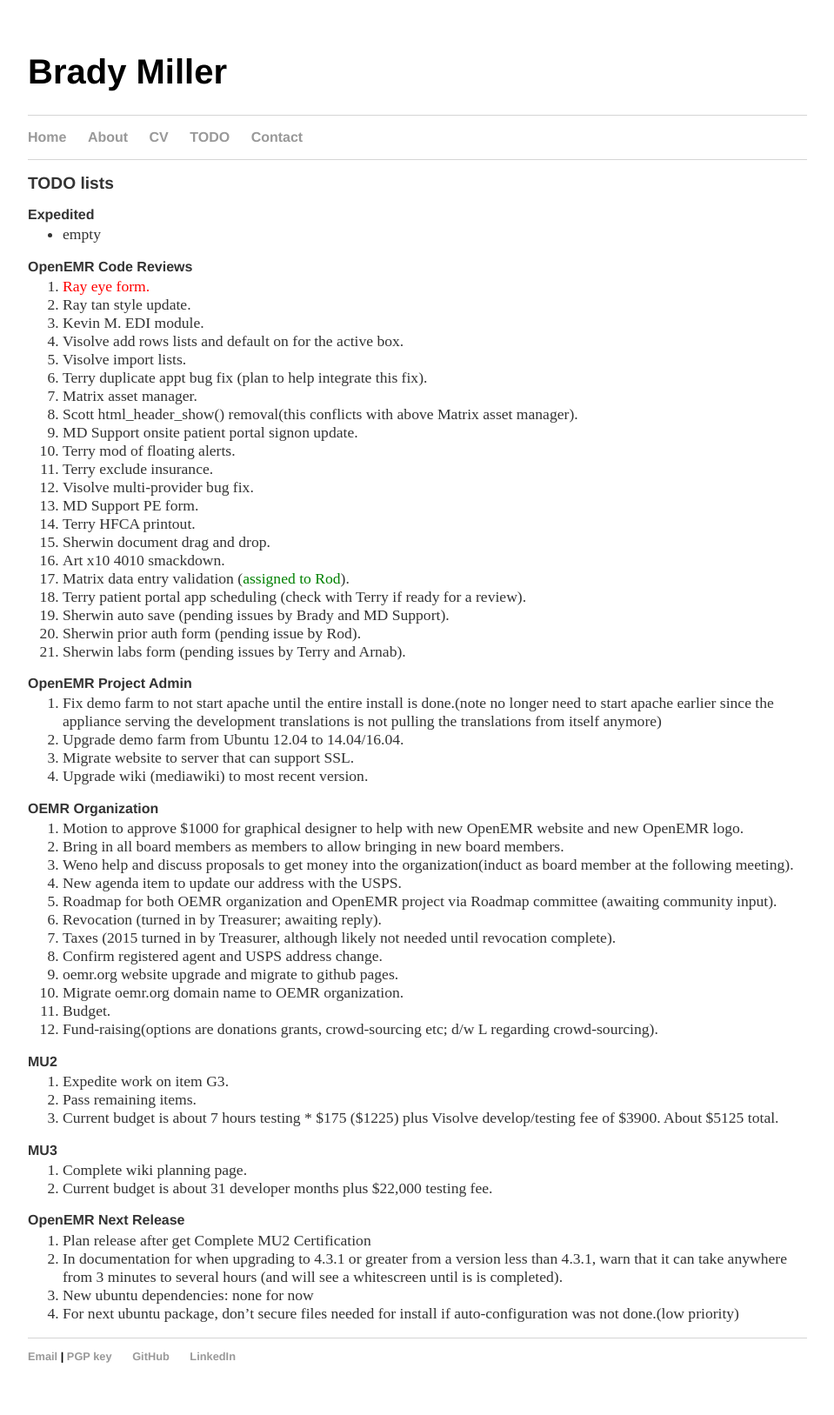
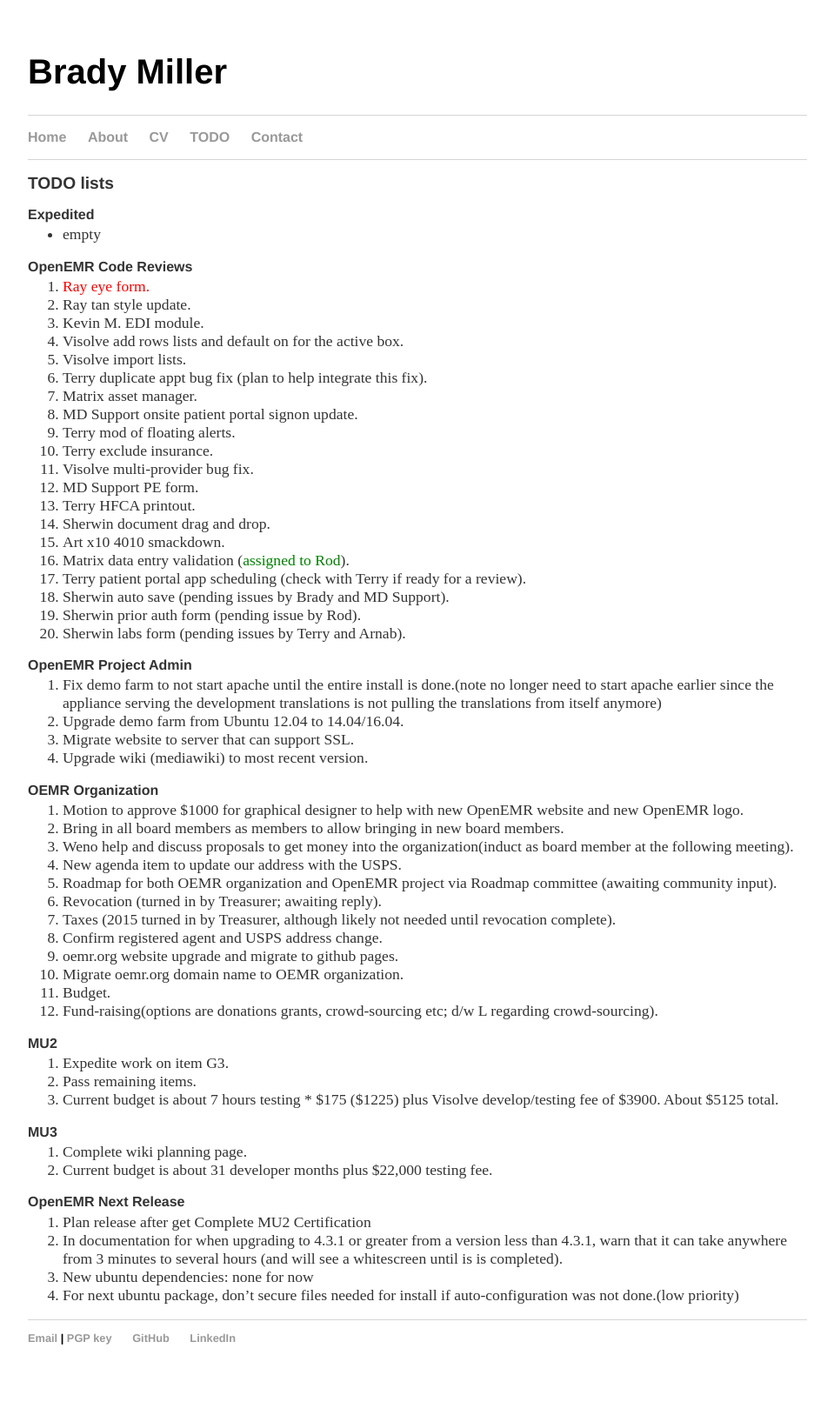
Before and after one commit to bradymiller/bradymiller.github.io, a Jekyll site: the page built from todo/index.md, in a window 1280 px wide. Shown: the whole page at 87% size, without its empty margins (160-1119 px from the left). Built offline with Jekyll 4.4.1, drawn with Linux system fonts in a browser that asks for light colours; after the commit the page ends 1606 px from its top, so only the background shows below that.

Commit message:
Update todo list

```diff
--- a/todo/index.md
+++ b/todo/index.md
@@ -14,7 +14,6 @@
 1. Visolve import lists.
 1. Terry duplicate appt bug fix (plan to help integrate this fix).
 1. Matrix asset manager.
-1. Scott html_header_show() removal(this conflicts with above Matrix asset manager).
 1. MD Support onsite patient portal signon update.
 1. Terry mod of floating alerts.
 1. Terry exclude insurance.
```
